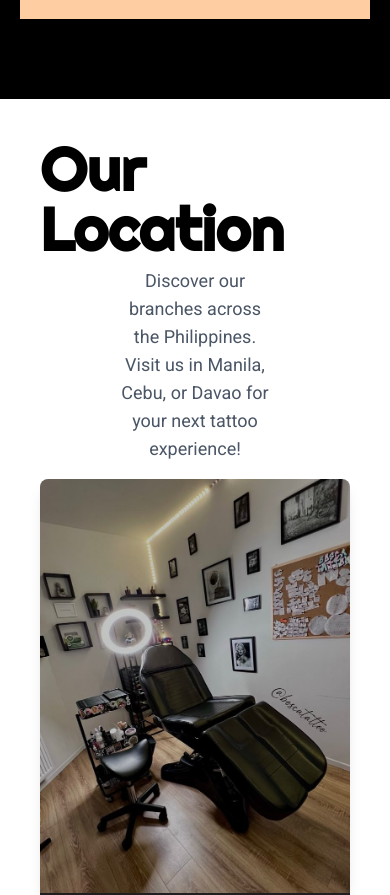
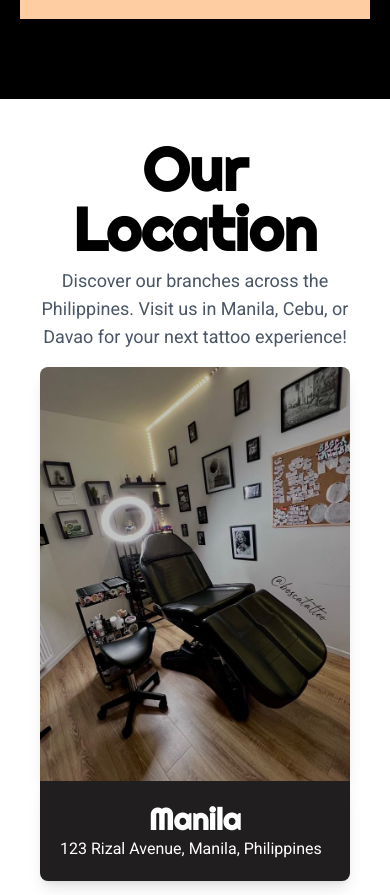
Before and after one commit to Pashiii/tattoo-booking, a React (Vite) app: page / in a window 390 px wide. Shown: the part 4000-4895 px from the top of the page. Built offline with nearby package versions, Linux system fonts and the light colour scheme.

Commit message:
Update OurLocation.tsx

```diff
--- a/src/componenst/OurLocation.tsx
+++ b/src/componenst/OurLocation.tsx
@@ -2,8 +2,8 @@ import Studio from "../assets/images/studio.jpg";
 const OurLocation = () => {
   return (
     <div className="flex flex-col items-center  h-full bg-white p-10">
-      <h1 className="font-bold text-6xl font-righteous">Our Location</h1>
-      <p className="text-lg text-gray-600 mt-2 w-1/2 text-center">
+      <h1 className="font-bold text-6xl font-righteous text-center">Our Location</h1>
+      <p className="text-lg text-gray-600 mt-2 w-full lg:w-1/2 text-center">
         Discover our branches across the Philippines. Visit us in Manila, Cebu,
         or Davao for your next tattoo experience!
       </p>
```
